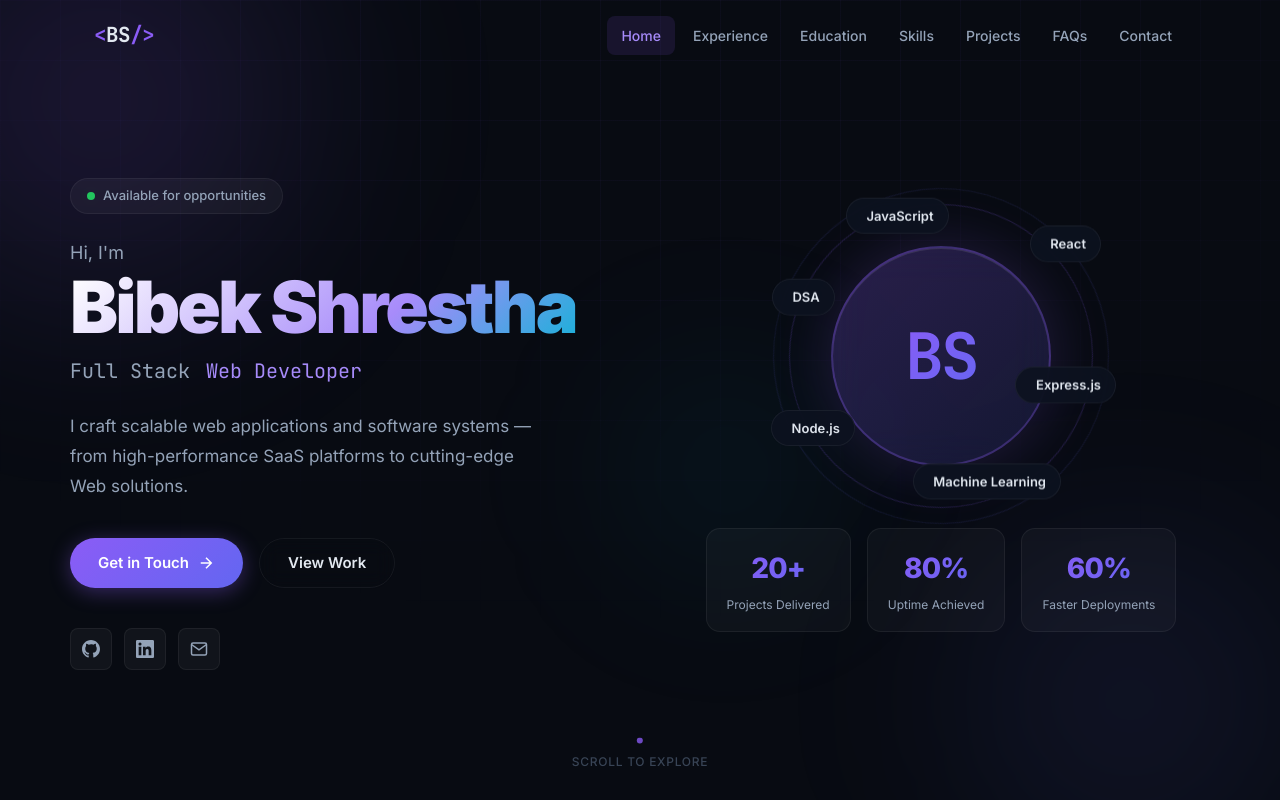
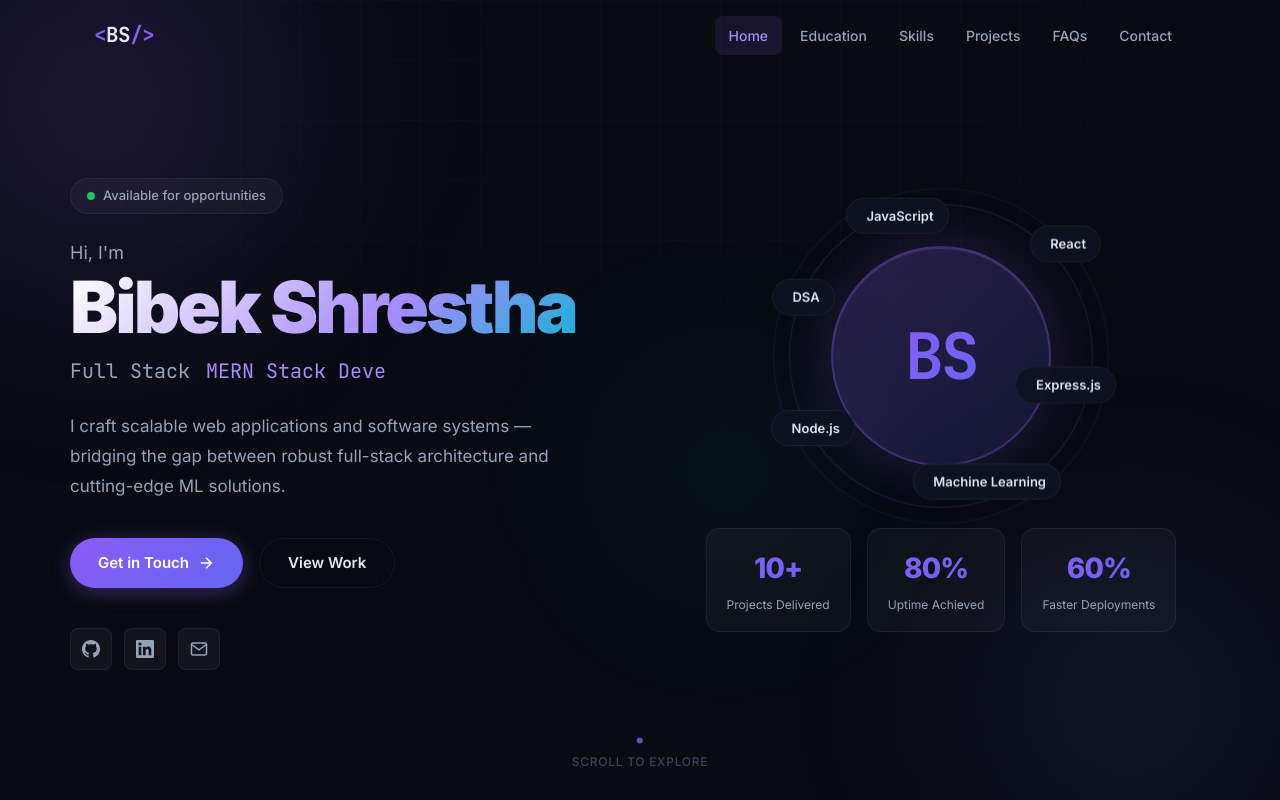
Before and after one commit to biibekk/portfolio, a React (Vite) app in the folder frontend/: page / in a window 1280 px wide. Shown: the top 800 px of the page. Built offline with nearby package versions, Linux system fonts and the light colour scheme.

Commit message:
hero info change

```diff
--- a/frontend/index.html
+++ b/frontend/index.html
@@ -4,7 +4,7 @@
     <meta charset="UTF-8" />
     <link rel="icon" type="image/svg+xml" href="/favicon.svg" />
     <meta name="viewport" content="width=device-width, initial-scale=1.0" />
-    <title>Bibek Shrestha | Software Engineer & Full Stack Developer</title>
+    <title>Bibek Shrestha | Software Engineer & MERN Stack Developer</title>
   </head>
   <body>
     <div id="root"></div>
--- a/frontend/src/App.jsx
+++ b/frontend/src/App.jsx
@@ -15,7 +15,7 @@ function App() {
       <Navbar />
       <main id="main-content">
         <Hero />
-        <Experience />
+        {/* <Experience /> */}
         <Education />
         <Skills />
         <Projects />
--- a/frontend/src/components/Hero/Hero.jsx
+++ b/frontend/src/components/Hero/Hero.jsx
@@ -2,14 +2,14 @@ import { useEffect, useRef, useState } from 'react'
 import './Hero.css'
 
 const TYPED_WORDS = [
-  'Software Engineer',
-  'Web Developer',
+  'Software Developer',
+  'MERN Stack Developer',
   'Problem Solver',
   'ML Engineer',
 ]
 
 const STATS = [
-  { id: 'stat-projects', number: 20, suffix: '+', label: 'Projects Delivered' },
+  { id: 'stat-projects', number: 10, suffix: '+', label: 'Projects Delivered' },
   { id: 'stat-uptime',   number: 80, suffix: '%', label: 'Uptime Achieved'    },
   { id: 'stat-speed',    number: 60, suffix: '%', label: 'Faster Deployments' },
 ]
@@ -143,7 +143,7 @@ export default function Hero() {
 
           <p className="hero-description">
             I craft scalable web applications and software systems —
-            from high-performance SaaS platforms to cutting-edge Web solutions.
+            bridging the gap between robust full-stack architecture and cutting-edge ML solutions.
           </p>
 
           <div className="hero-actions">
--- a/frontend/src/components/Navbar/Navbar.jsx
+++ b/frontend/src/components/Navbar/Navbar.jsx
@@ -3,7 +3,7 @@ import './Navbar.css'
 
 const NAV_LINKS = [
   { label: 'Home',       href: '#home' },
-  { label: 'Experience', href: '#experience' },
+  // { label: 'Experience', href: '#experience' },
   { label: 'Education',  href: '#education' },
   { label: 'Skills',     href: '#skills' },
   { label: 'Projects',   href: '#projects' },
```
